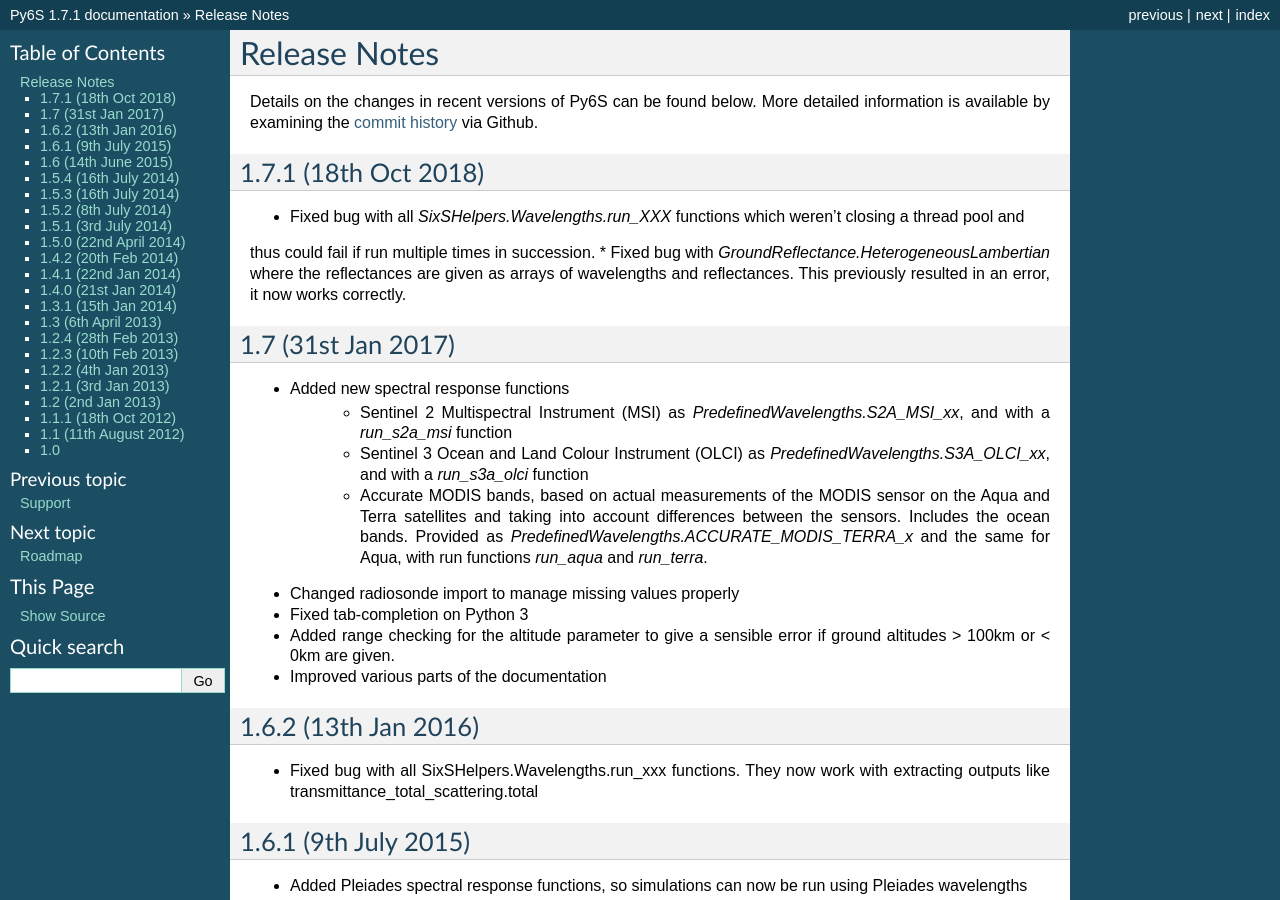
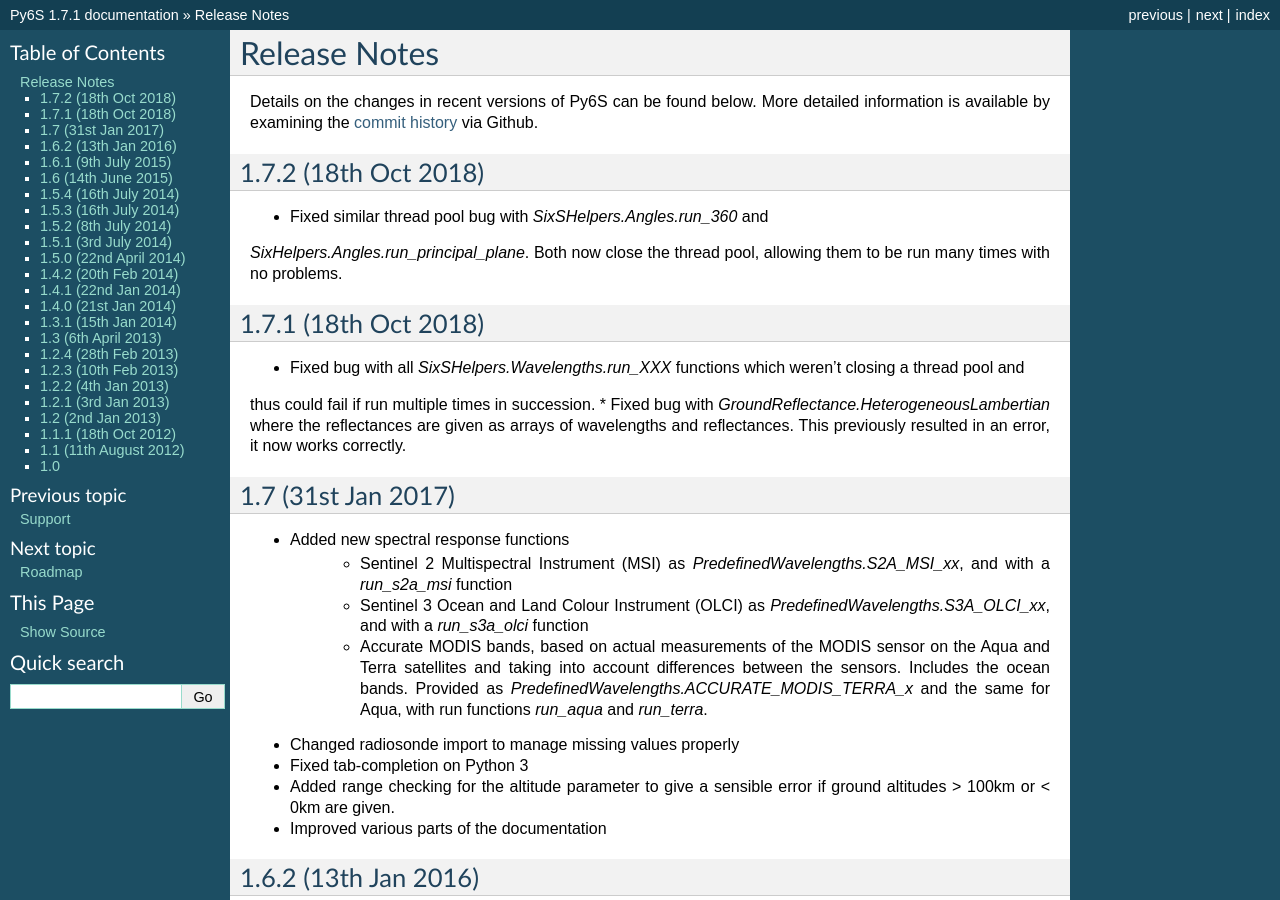
Before and after one commit to robintw/Py6S, a Sphinx documentation site: the page built from doc/source/releasenotes.rst, in a window 1280 px wide and 900 px high. Built offline with Sphinx 7.4.7, drawn with Linux system fonts in a browser that asks for light colours.

Commit message:
Fixed thread pool bug in both SixSHelpers.Angles routines that use Pools

```diff
--- a/doc/source/releasenotes.rst
+++ b/doc/source/releasenotes.rst
@@ -2,6 +2,12 @@
 -------------
 
 Details on the changes in recent versions of Py6S can be found below. More detailed information is available by examining the `commit history <https://github.com/robintw/Py6S/commits/master/>`_ via Github.
+
+1.7.2 (18th Oct 2018)
+^^^^^^^^^^^^^^^^^^^^^
+* Fixed similar thread pool bug with `SixSHelpers.Angles.run_360` and
+`SixHelpers.Angles.run_principal_plane`. Both now close the thread pool, allowing them to be run
+many times with no problems.
 
 1.7.1 (18th Oct 2018)
 ^^^^^^^^^^^^^^^^^^^^^
```
Also changed, not shown: 1 other file.
